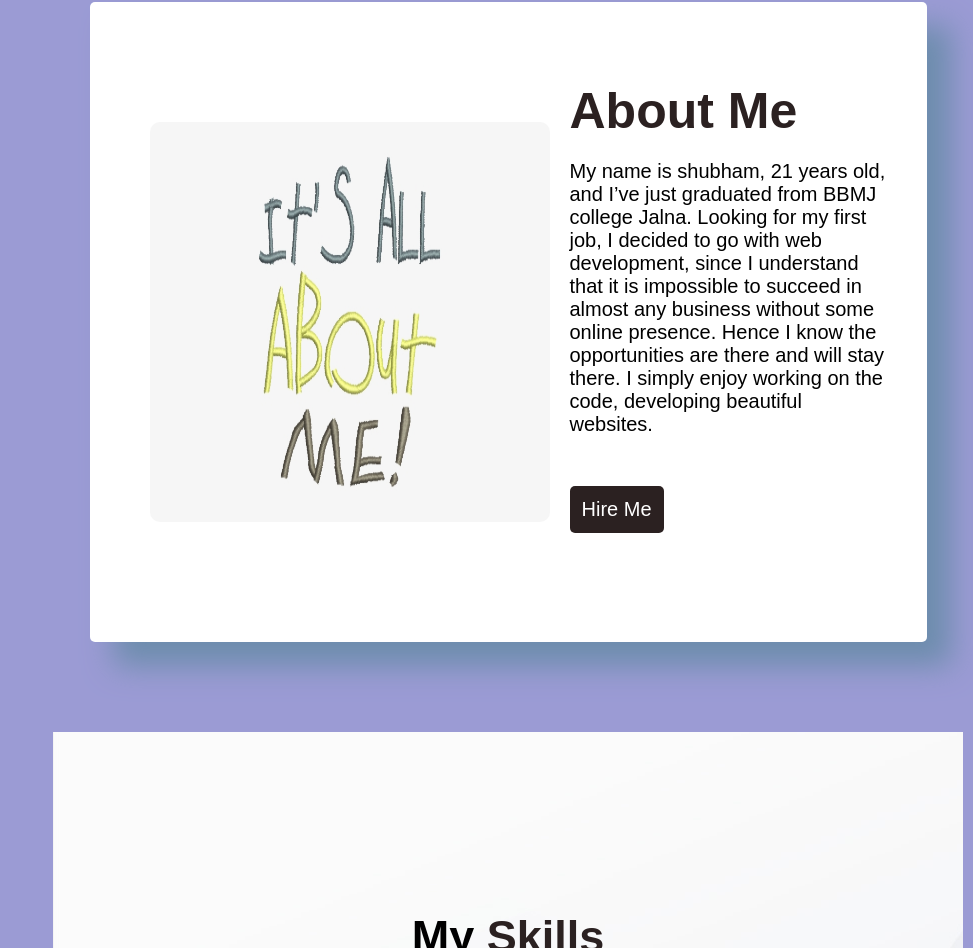
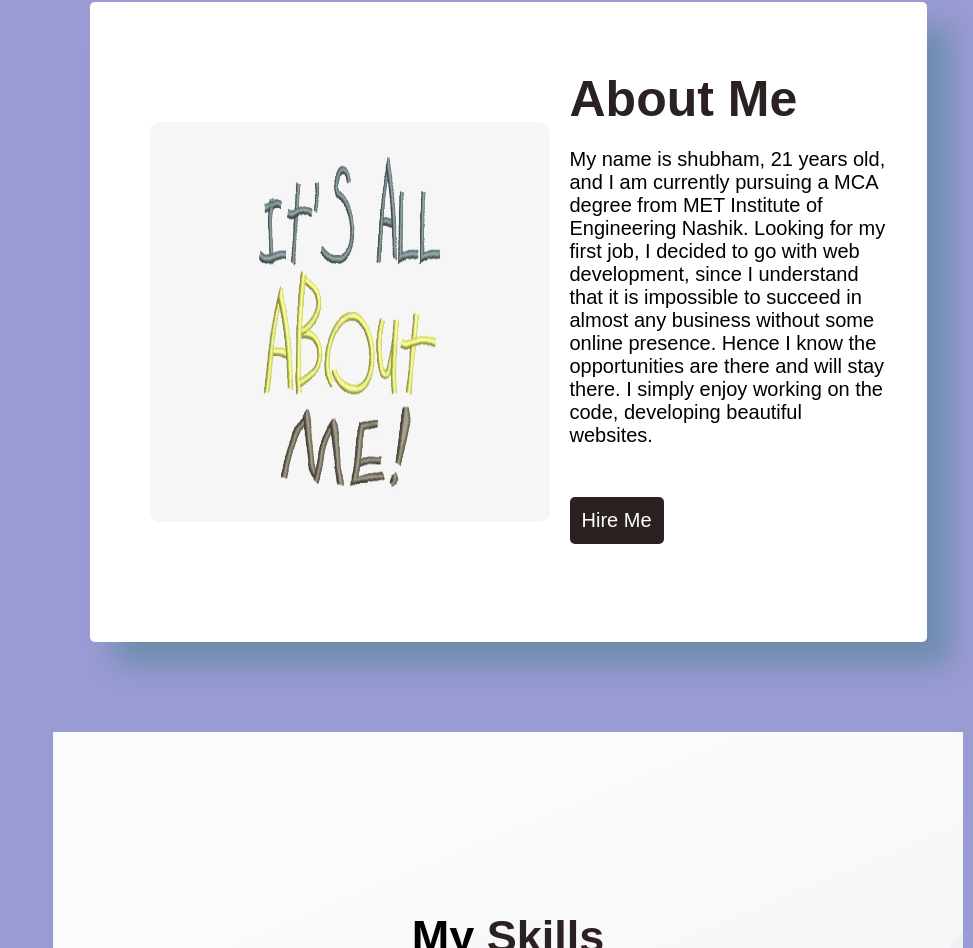
Before and after one commit to ShubhamBhutekar/OIBSIP_Task2, a plain HTML site: page index.html in a window 1280 px wide. Shown: the part 878-1826 px from the top of the page, without its empty margins (307-1280 px from the left). Drawn offline with nearby package versions, Linux system fonts and the light colour scheme.

Commit message:
Update index.html

```diff
--- a/index.html
+++ b/index.html
@@ -76,8 +76,8 @@
             <div class="text-container">
                 <h1>About Me</h1>
 
-                <p>My name is shubham, 21 years old, and I’ve just graduated from BBMJ college Jalna. Looking for my
-                    first job, I decided to go with web development, since I understand that it is impossible to succeed
+                <p>My name is shubham, 21 years old, and I am currently pursuing a MCA degree from MET Institute of Engineering Nashik.
+                    Looking for my first job, I decided to go with web development, since I understand that it is impossible to succeed
                     in almost any business without some online presence. Hence I know the opportunities are there and
                     will stay there.
                     I simply enjoy working on the code, developing beautiful websites.</p>
```
